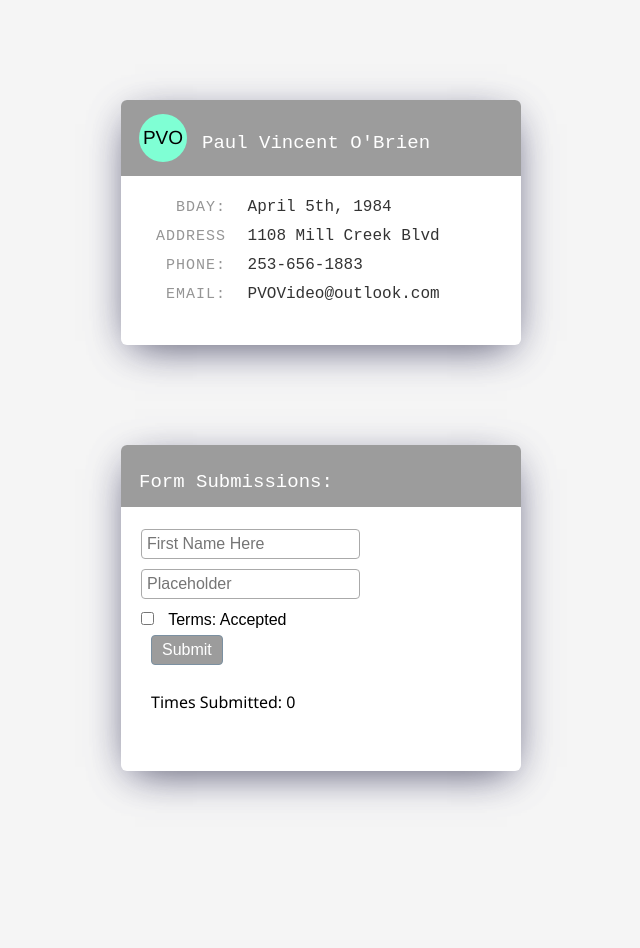
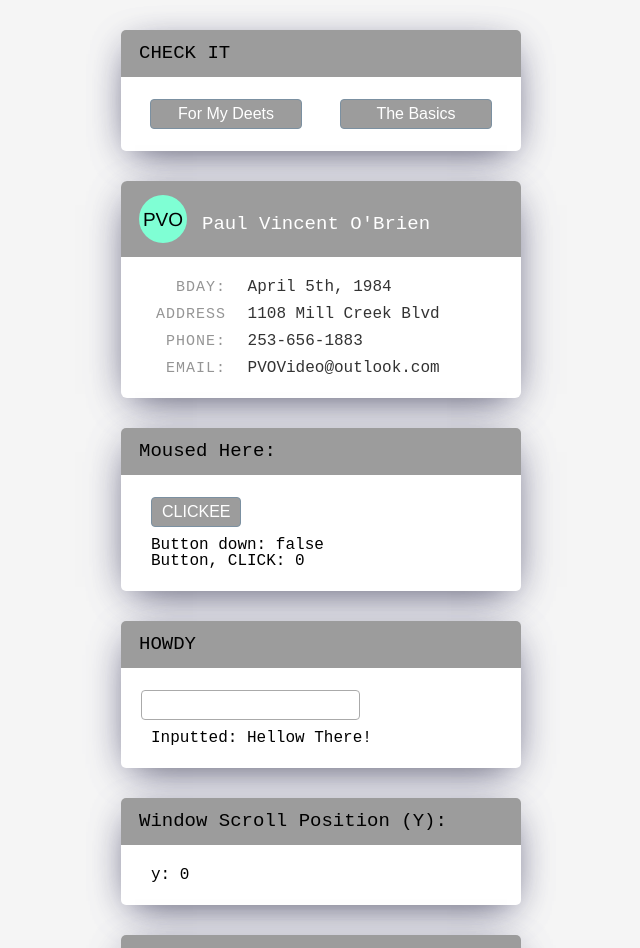
Before and after one commit to PVOBrien/ReactWork, a React (Create React App) app in the folder tutorial-app/: page / in a window 1280 px wide. Shown: the top 948 px of the page, without its empty margins (319-959 px from the left). Before the commit the page ends 871 px from the top, so only its background shows below. Built offline with nearby package versions, Linux system fonts and the light colour scheme.

Commit message:
css refactor:

```diff
--- a/tutorial-app/src/App.css
+++ b/tutorial-app/src/App.css
@@ -1,42 +1,47 @@
-.App-logo {
-  height: 40vmin;
-  pointer-events: none;
-}
+* {
+  margin: auto;
+  padding: 22px 10px;
 
-@media (prefers-reduced-motion: no-preference) {
-  .App-logo {
-    animation: App-logo-spin infinite 20s linear;
-  }
-}
-
-.App-header {
-  background-color: #282c34;
-  min-height: 100vh;
-  display: flex;
-  flex-direction: column;
-  align-items: center;
-  justify-content: center;
-  font-size: calc(10px + 2vmin);
-  color: white;
-}
-
-.App-link {
-  color: #61dafb;
-}
-
-@keyframes App-logo-spin {
-  from {
-    transform: rotate(0deg);
-  }
-  to {
-    transform: rotate(360deg);
-  }
 }
 
 label {
   font-family: sans-serif;
 }
 
+input, button {
+  border: 1px solid #aaa;
+  padding: 5px;
+  font-size: 16px;
+  margin-bottom: 10px;
+  border-radius: 4px;
+  margin-left: 10px;
+}
+
+button {
+  background-color: rgba(90, 90, 90, .6);
+  border-color: #7b90a1;
+  color: #fff;
+  padding-left: 10px;
+  padding-right: 10px;
+  /* margin-left: 20px; */
+}
+
+p {
+  font-family: 'Segoe UI', Tahoma, Geneva, Verdana, sans-serif;
+  margin-left: 20px;
+}
+
+section {
+  position: relative;
+  overflow: hidden;
+  padding: 0px 00px 20px;
+  border-radius: 5px;
+  background-color: #fff;
+  margin: 30px auto;
+  max-width: 400px;
+  box-shadow: 0 10px 40px -14px rgba(100, 100, 100, 1),
+  0 10px 40px -10px rgba(155, 155, 200, 1);
+}
 
 #buttonEr {
   display: flex;
@@ -57,6 +62,14 @@
   flex-basis: 40%;
 }
 
+#insert {
+  margin-left: 20px
+}
+
+.toggles {
+  margin: 0px;
+}
+
 .error {
   color: red;
   font-size: small;
--- a/tutorial-app/src/App.js
+++ b/tutorial-app/src/App.js
@@ -4,17 +4,23 @@
 import NewCard from './NewCard.js';
 import InputEvents from './events/InputEvents';
 import FormValidation from './formValidation/FormValidation';
-import './events/Events.css'
+import ShoppingList from './shoppingList/ShoppingList';
+import './css/reset.css';
 import './newCard.css'; // it's CSS. it imports it all, no need to designate exactly *what* is being imported.
 
 function App() {
   return (
-    <div className="App">
-      {/* <ShowButton /> */}
-      <NewCard />
-      {/* <InputEvents /> */}
-      <FormValidation />
-    </div>
+    <>
+      <div className="App">
+        <ShowButton />
+        <NewCard />
+        <InputEvents />
+        <FormValidation />
+      </div>
+      <div>
+        <ShoppingList />
+      </div>
+    </>
   );
 }
 
--- a/tutorial-app/src/ShowButton.js
+++ b/tutorial-app/src/ShowButton.js
@@ -18,14 +18,18 @@
     return (
       <>
         <section>
+              <header>
+                <h3>CHECK IT</h3>
+                </header>
+          <main>
             <div id="buttonEr">
-      <header>CHECK IT</header>
               <button className="toggles"
-        onClick={ this.handleDeetsClick }>
+                onClick={this.handleDeetsClick}>
                 For My Deets
               </button>
               <button className="toggles">The Basics</button>
             </div>
+          </main>
         </section>
       </>
     )
--- /dev/null
+++ b/tutorial-app/src/css/reset.css
@@ -0,0 +1,48 @@
+/* http://meyerweb.com/eric/tools/css/reset/
+   v2.0 | 20110126
+   License: none (public domain)
+*/
+
+html, body, div, span, applet, object, iframe,
+h1, h2, h3, h4, h5, h6, p, blockquote, pre,
+a, abbr, acronym, address, big, cite, code,
+del, dfn, em, img, ins, kbd, q, s, samp,
+small, strike, strong, sub, sup, tt, var,
+b, u, i, center,
+dl, dt, dd, ol, ul, li,
+fieldset, form, label, legend,
+table, caption, tbody, tfoot, thead, tr, th, td,
+article, aside, canvas, details, embed,
+figure, figcaption, footer, header, hgroup,
+menu, nav, output, ruby, section, summary,
+time, mark, audio, video {
+	/* margin: 0; */
+	padding: 0;
+	border: 0;
+	font-size: 100%;
+	font: inherit;
+	vertical-align: baseline;
+}
+/* HTML5 display-role reset for older browsers */
+article, aside, details, figcaption, figure,
+footer, header, hgroup, menu, nav, section {
+	display: block;
+}
+body {
+	line-height: 1;
+}
+ol, ul {
+	list-style: none;
+}
+blockquote, q {
+	quotes: none;
+}
+blockquote:before, blockquote:after,
+q:before, q:after {
+	content: '';
+	content: none;
+}
+table {
+	border-collapse: collapse;
+	border-spacing: 0;
+}
--- a/tutorial-app/src/events/Events.css
+++ /dev/null
@@ -1,50 +0,0 @@
-section {
-  position: relative;
-  overflow: hidden;
-  padding: 0px 00px 20px;
-  border-radius: 5px;
-  background-color: #fff;
-  margin: 30px auto;
-  max-width: 400px;
-  box-shadow: 0 10px 40px -14px rgba(100, 100, 100, 1),
-  0 10px 40px -10px rgba(155, 155, 200, 1);
-}
-
-input, button {
-  border: 1px solid #aaa;
-  padding: 5px;
-  font-size: 16px;
-  margin-bottom: 10px;
-  border-radius: 4px;
-}
-
-button {
-  background-color: rgba(90, 90, 90, .6);
-  border-color: #7b90a1;
-  color: #fff;
-  padding-left: 10px;
-  padding-right: 10px;
-  margin-left: 20px;
-}
-
-h3 {
-  padding-left: 20px;
-}
-
-#insert {
-  margin-left: 20px
-}
-
-p {
-  font-family: 'Segoe UI', Tahoma, Geneva, Verdana, sans-serif;
-  margin-left: 20px;
-}
-
-input {
-  margin-left: 10px;
-  margin-right: 10px;
-}
-
-.toggles {
-  margin: 0px;
-}
--- a/tutorial-app/src/events/InputEvents.js
+++ b/tutorial-app/src/events/InputEvents.js
@@ -21,7 +21,7 @@
     this.handleTheSubmit = this.handleTheSubmit.bind(this);
   }
 
-  componentDidMount(){
+  componentDidMount() {
     window.addEventListener('scroll', this.handleScroll)
   }
 
@@ -92,37 +92,51 @@
     return (
       <>
         <section>
+          <header>
             <h3>Moused Here:</h3>
+          </header>
+          <main>
             <button
               id="insert"
-          onClick = { this.hereToClick.bind(this) }
-          onMouseDown = { this.handleHereMouseToDown } // left side of equal sign is the function, it is NOT potato.
-          onMouseUp = { this.handleHereOnMouseUp }
-          > {/* how to call class function */}
+              onClick={this.hereToClick.bind(this)}
+              onMouseDown={this.handleHereMouseToDown} // left side of equal sign is the function, it is NOT potato.
+              onMouseUp={this.handleHereOnMouseUp} > {/* how to call class function */}
           CLICKEE
           </button>
-        <p>Button down: { this.state.mouseDown ? 'true' : 'false' } </p>
-        <p>Button, CLICK: { this.state.mouseClicked } </p>
+            <p>Button down: {this.state.mouseDown ? 'true' : 'false'} </p>
+            <p>Button, CLICK: {this.state.mouseClicked} </p>
+          </main>
         </section>
 
         <section>
+          <header>
             <h3>HOWDY</h3>
+          </header>
+          <main>
             <input
               type="text"
               onChange={this.handleOnChange}
             />
             <p>Inputted: {this.state.inputText}</p>
+          </main>
         </section>
 
         <section>
           <div>
+            <header>
               <h3> Window Scroll Position (Y):</h3>
+            </header>
+            <main>
               <p>y: {this.state.windowScrollY}</p>
+            </main>
           </div>
         </section>
 
         <section>
+          <header>
             <h3>Form Submit events:</h3>
+          </header>
+          <main>
             <form onSubmit={this.handleTheSubmit}>
               <input
                 type="text"
@@ -133,13 +147,18 @@
               <p>Input value: {this.state.formInputText}</p>
               <p>Submitted value: {this.state.formInputTextSubmitted}</p>
             </form>
+          </main>
         </section>
 
         <section>
           <div onMouseMove={this.handleMouseMove}>
+            <header>
               <h3>Mouse Position: </h3>
+            </header>
+            <main>
               <p>x: {this.state.mousePositionX}</p>
               <p>y: {this.state.mousePositionY}</p>
+            </main>
           </div>
         </section>
 
--- a/tutorial-app/src/formValidation/FormValidation.js
+++ b/tutorial-app/src/formValidation/FormValidation.js
@@ -24,7 +24,7 @@
     )
 
     this.setState({
-      [name]: value
+      [name]: value // what do the brackets do here? if brackets aren't included, it does not refer to the variable "name" above.
     })
 
   }
@@ -32,14 +32,12 @@
   handleOnSubmit = (e) => {
     e.preventDefault();
 
-    console.log(this.validateAllTheField());
-
     const isFormValid = this.validateAllTheField();
 
     if (isFormValid) {
       this.setState((state) => {
         return {
-          submitted: state.submitted + 1
+          submitted: state.submitted + 1 // NOT ABLE TO BE ++ incremented. Must be +1ed. why?
         }
       })
     }
@@ -58,13 +56,9 @@
       errors['firstName'] = 'UNFILLED!';
     }
 
-    if (!feedback) {
-      errors['feedback'] = 'Gimme FeedBaCk';
-    }
+    if (!feedback) { errors['feedback'] = 'Gimme FeedBaCk'; }
 
-    if (!acceptedTerms) {
-      errors['acceptedTerms'] = 'Haven\'t. Need to.';
-    }
+    if (!acceptedTerms) { errors['acceptedTerms'] = 'Haven\'t. Need to.'; }
 
     this.setState({
       validationErrors: errors
@@ -74,18 +68,17 @@
 
   }
 
-
   render() {
 
     const {
       firstName: firstNameError,
       feedback: feedbackError,
       acceptedTerms: acceptedTermsError
-    } = this.state.validationErrors; // this whole code block allows for truncating otherwise long and needless repetition of object prefixes, instead just holding it all in a variable.s
+    } = this.state.validationErrors; // this whole code block allows for truncating otherwise long and needless repetition of object prefixes, instead just holding each in a variable.
 
     return (
       <>
-        <section className="new-card-container">
+        <section className="new-card-container" id="form-card">
           <header>
             <h2>Form Submissions: </h2>
           </header>
--- a/tutorial-app/src/newCard.css
+++ b/tutorial-app/src/newCard.css
@@ -2,19 +2,18 @@
   background-color: whitesmoke;
   font-family: 'Courier New', Courier, monospace;
 }
+/* display: none; */
 
 .new-card-container {
-  /* display: none; */
   background-color: #fff;
   border-radius: 6px;
   overflow: hidden;
   max-width: 400px;
-  margin: 100px auto;
   box-shadow: 0 10px 40px -14px rgba(100, 100, 100, 1),
   0 10px 40px -10px rgba(155, 155, 200, 1);
 }
 
-.new-card-container header {
+header {
   background-color: rgba(90, 90, 90, .6);
   padding: 14px 18px;
   font-size: 19px;
@@ -49,10 +48,6 @@
   margin: 12px 0px 0px 0px;
 }
 
-main {
-  padding: 22px 10px;
-}
-
 ul {
   margin: 0;
   padding: 0;
--- /dev/null
+++ b/tutorial-app/src/shoppingList/ShoppingList.js
@@ -0,0 +1,26 @@
+import React, { Component } from "react";
+
+class ShoppingList extends Component {
+  constructor(props) {
+    super(props)
+
+    this.state = {
+
+    }
+  }
+
+  render() {
+    return (
+      <>
+        <section id="shopping-list">
+          <header>
+            <h3>Shopping List!</h3>
+          </header>
+        </section>
+      </>
+    )
+
+  }
+}
+
+export default ShoppingList;
```
Lines whose indentation alone changed are shown as unchanged.
